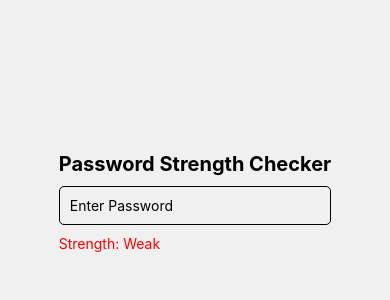
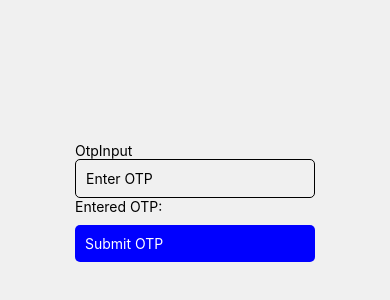
Before and after one commit to Lalitchaudhary01/rn-machine-coding-round, a React Native app: screen / in a window 390 px wide. Shown: the part 220-520 px from the top of the page. Built offline with nearby package versions, Linux system fonts and the light colour scheme.

Commit message:
logic otp

```diff
--- a/App.tsx
+++ b/App.tsx
@@ -1,6 +1,7 @@
 import React from 'react';
 import { View,  StyleSheet } from 'react-native';
-import PasswordStrength from './src/components/PasswordStrength';
+import OtpInput from './src/components/OtpInput';
+// import PasswordStrength from './src/components/PasswordStrength';
 // import Counter from './src/components/Counter';
 // import TrefficLight from './src/components/TrefficLight';
 // import TogggleTheme from './src/components/TogggleTheme';
@@ -17,7 +18,8 @@ export default function App() {
       {/* <StopWatch/> */}
       {/* <CountdownTimer/> */}
       {/* <Charactercounter/> */}
-      <PasswordStrength/>
+      {/* <PasswordStrength/> */}
+      <OtpInput/>
     </View>
   );
 }
--- /dev/null
+++ b/src/components/OtpInput.tsx
@@ -0,0 +1,34 @@
+import { View, Text, TextInput, Touchable, TouchableOpacity } from 'react-native'
+import React, { useState } from 'react'
+
+const OtpInput = () => {
+  const [otp, setOtp] = useState('');
+
+  const handleOtpChange = (value: string) => {
+    const numericValue = value.replace(/[^0-9]/g, '');
+    if (numericValue.length <= 6) {
+      setOtp(numericValue);
+    }
+  }
+
+  return (
+    <View>
+      <Text>OtpInput</Text>
+      <TextInput
+        value={otp}
+        onChangeText={handleOtpChange}
+        placeholder="Enter OTP"
+        keyboardType="numeric"
+        maxLength={6}
+        style={{ borderWidth: 1, padding: 10, borderRadius: 5 }}
+        autoCapitalize="none"
+      />
+      <Text>Entered OTP: {otp}</Text>
+      <TouchableOpacity onPress={() => alert(`OTP Submitted: ${otp}`)} style={{ backgroundColor: 'blue', padding: 10, borderRadius: 5, marginTop: 10 }}>
+        <Text style={{ color: 'white' }}>Submit OTP</Text>
+      </TouchableOpacity>
+    </View>
+  )
+}
+
+export default OtpInput
```
Also changed, not shown: counter.tsx (deleted, +0 -12 lines).
